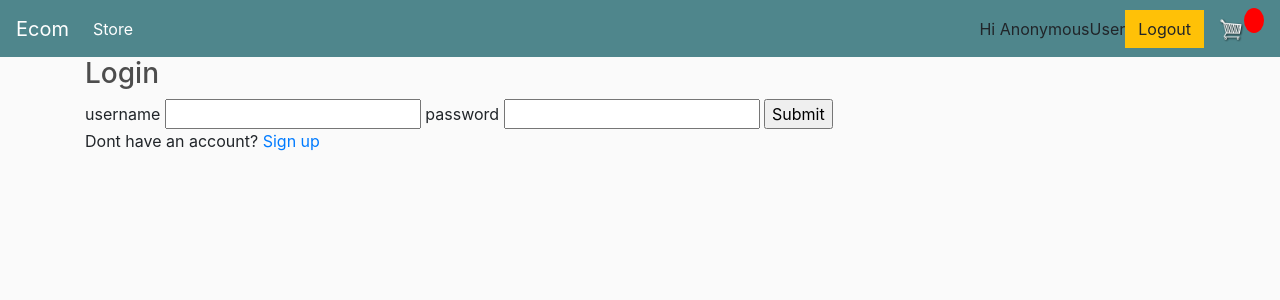
After one commit to monikatodorova/ecommerce, a Django app: page /login/ in a window 1280 px wide. The commit adds this page. Shown: the top 300 px of the page. Run offline with Django 4.2, Linux system fonts and the light colour scheme; some libraries are stand-ins or nearby versions.

Commit message:
added login and register

```diff
--- /dev/null
+++ b/store/templates/login.html
@@ -0,0 +1,19 @@
+{% extends 'store/main.html' %}
+{% load static %}
+{% block content %}
+<h3>Login</h3>
+
+<form action="" method="POST">
+    {% csrf_token %}
+    username
+    <input type="text" name="username">
+    password
+    <input type="password" name="password">
+    <input type="submit" name="Login">
+</form>
+
+{% for message in messages %}
+    <p>{{ message }}</p>
+{% endfor %}
+<p>Dont have an account? <a href="{% url 'register' %}">Sign up</a></p>
+{% endblock %}
--- a/store/templates/store/main.html
+++ b/store/templates/store/main.html
@@ -44,7 +44,8 @@
 
 	    </ul>
 	    <div class="form-inline my-2 my-lg-0">
-	     	<a href="#"class="btn btn-warning">Login</a>
+            <span>Hi {{ request.user }}</span>
+	     	<a href="{% url 'logout' %}"class="btn btn-warning">Logout</a>
 
 	     	<a href="{% url 'cart' %}">
 	    		<img  id="cart-icon" src="{% static 'images/cart.png' %}">
--- a/store/urls.py
+++ b/store/urls.py
@@ -3,6 +3,10 @@ from . import views
 
 urlpatterns = [
     #Leave as empty string for base url
+    path('register/', views.registerPage, name="register"),
+    path('login/', views.loginPage, name="login"),
+    path('logout/', views.logoutUser, name="logout"),
+
     path('', views.store, name="store"),
     path('cart/', views.cart, name="cart"),
     path('checkout/', views.checkout, name="checkout"),
--- a/store/views.py
+++ b/store/views.py
@@ -1,10 +1,60 @@
-from django.shortcuts import render
+from django.shortcuts import render, redirect
 from django.http import JsonResponse
+from django.forms import inlineformset_factory
+from django.contrib.auth.forms import UserCreationForm
+from django.contrib import messages
+
+from django.contrib.auth import authenticate, login, logout
+
+from django.contrib.auth.decorators import login_required
+
 import json
 import datetime
 from .models import *
+from .forms import *
 # Create your views here.
 
+
+def registerPage(request):
+    if request.user.is_authenticated:
+        return redirect('store')
+    else:
+        form = CreateUserForm()
+        if request.method == 'POST':
+            form = UserCreationForm(request.POST)
+            if form.is_valid():
+                user = form.save()
+                username = form.cleaned_data.get('username')
+                messages.success(request, 'Account was created for ' + username)
+                customer = Customer.objects.create(user=user, name=user.first_name, email=user.email)
+
+                return redirect('login')
+
+    context = {'form': form}
+    return render(request, 'register.html', context)
+
+def loginPage(request):
+    if request.user.is_authenticated:
+        return redirect('store')
+    else:
+        if request.method == 'POST':
+            username = request.POST.get('username')
+            password = request.POST.get('password')
+
+            user = authenticate(request, username=username, password=password)
+
+            if user is not None:
+                login(request, user)
+                return redirect('store')
+            else:
+                messages.info(request, 'Username or password is incorrect')
+
+    context = {}
+    return render(request, 'login.html', context)
+
+def logoutUser(request):
+    logout(request)
+    return redirect('login')
 
 def store(request):
     if request.user.is_authenticated:
@@ -22,6 +72,7 @@ def store(request):
     return render(request, 'store/store.html', context)
 
 
+@login_required(login_url='login')
 def cart(request):
     if request.user.is_authenticated:
         customer = request.user.customer
@@ -36,6 +87,7 @@ def cart(request):
     return render(request, 'store/cart.html', context)
 
 
+@login_required(login_url='login')
 def checkout(request):
     if request.user.is_authenticated:
         customer = request.user.customer
@@ -50,6 +102,7 @@ def checkout(request):
     return render(request, 'store/checkout.html', context)
 
 
+@login_required(login_url='login')
 def updateItem(request):
     data = json.loads(request.body)
     productId = data['productId']
@@ -77,6 +130,7 @@ def updateItem(request):
     return JsonResponse('Item was added', safe=False)
 
 
+@login_required(login_url='login')
 def processOrder(request):
     transaction_id = datetime.datetime.now().timestamp()
     data = json.loads(request.body)
```
Also changed, not shown: store/forms.py (added, +9 -0 lines), store/templates/register.html (added, +29 -0 lines), db.sqlite3.
